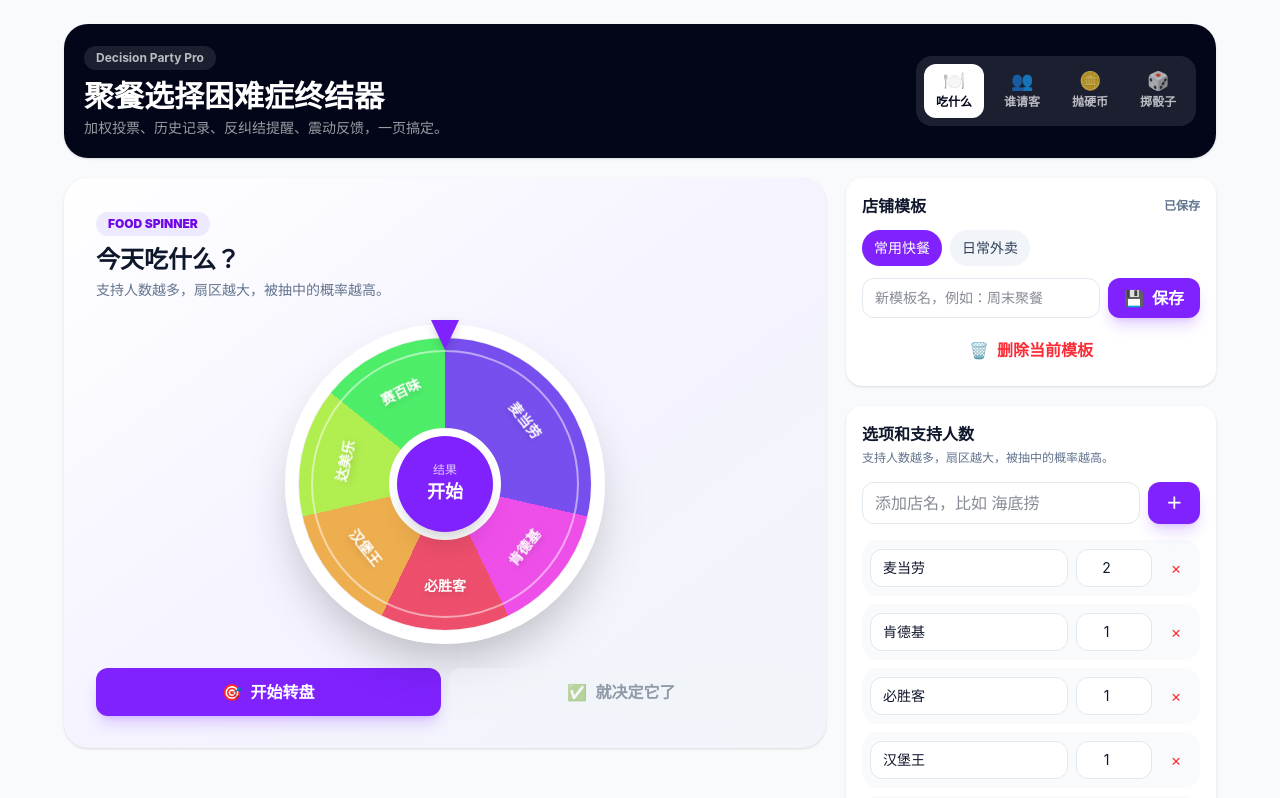
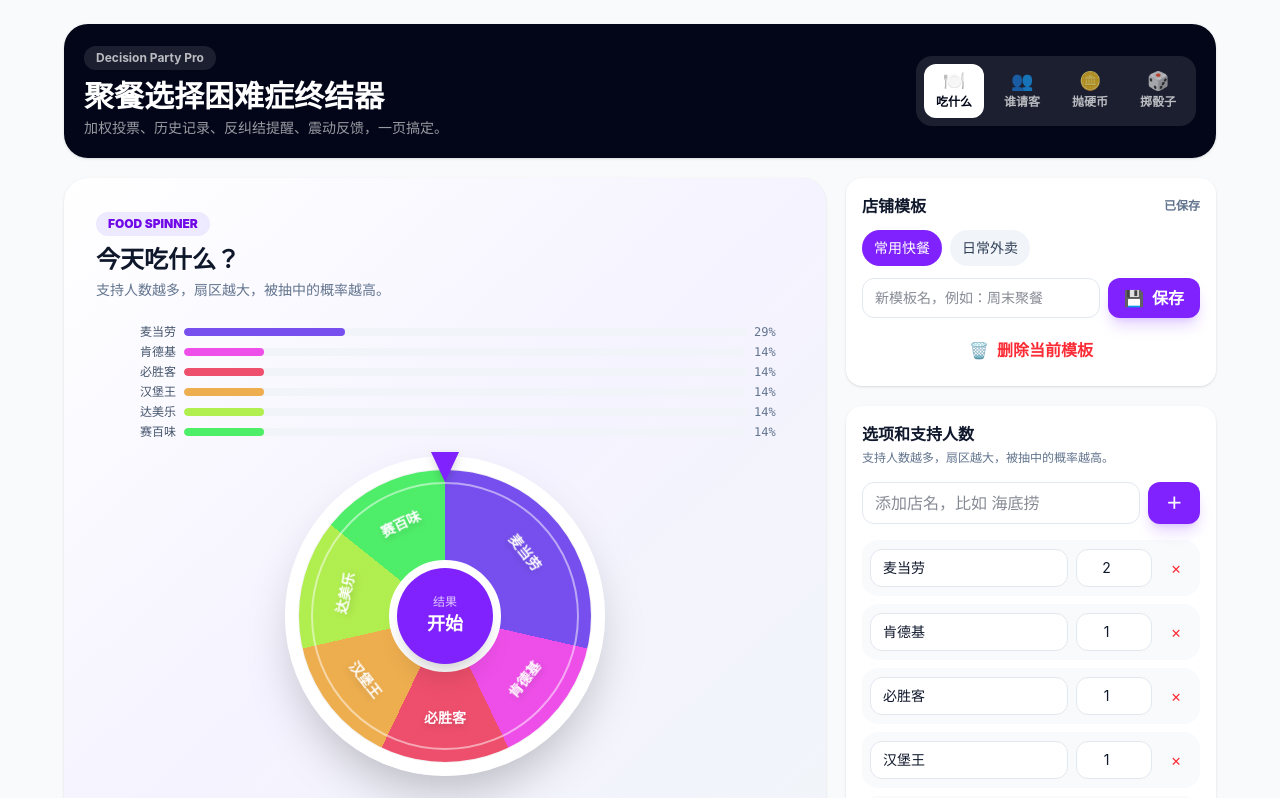
Before and after one commit to sadjdg123/decision-app, a React (Vite) app: page / in a window 1280 px wide. Shown: the top 798 px of the page. Built offline with nearby package versions, Linux system fonts and the light colour scheme.

Commit message:
enhance Wheel UX with snap, glow and probability UI

```diff
--- a/src/App.jsx
+++ b/src/App.jsx
@@ -206,6 +206,7 @@ function WheelPage({ mode, data, setData, addHistory }) {
   const [items, setItems] = useState(initialItems);
   const [selected, setSelected] = useState("");
   const [spinning, setSpinning] = useState(false);
+  const [justStopped, setJustStopped] = useState(false);
   const [rotation, setRotation] = useState(0);
   const [slotItems, setSlotItems] = useState(["?", "?", "?"]);
   const [tryCount, setTryCount] = useState(0);
@@ -248,7 +249,10 @@ function WheelPage({ mode, data, setData, addHistory }) {
     setSelected(result);
     setPendingResult({ type, result });
     setTryCount((count) => count + 1);
+    setJustStopped(true);
     triggerVibration([30, 40, 30]);
+    // Auto-clear the glow after 1.5s
+    setTimeout(() => setJustStopped(false), 1500);
   };
 
   const confirmResult = () => {
@@ -373,7 +377,7 @@ function WheelPage({ mode, data, setData, addHistory }) {
               <p className="mt-1 text-sm text-slate-500">支持人数越多，扇区越大，被抽中的概率越高。</p>
             </div>
             {isFood ? (
-              <Wheel items={cleanItems} spinning={spinning} selected={selected} rotation={rotation} onSpin={spin} />
+              <Wheel items={cleanItems} spinning={spinning} selected={selected} rotation={rotation} onSpin={spin} justStopped={justStopped} />
             ) : (
               <div className="mx-auto max-w-md rounded-3xl bg-slate-950 p-5 shadow-2xl">
                 <div className="mb-4 text-center text-sm font-bold text-white/70">老虎机模式</div>
--- a/src/components/Wheel.jsx
+++ b/src/components/Wheel.jsx
@@ -1,7 +1,7 @@
 import { useMemo } from "react";
 import { sanitizeItems, totalWeight, getWheelLabelPosition } from "../utils";
 
-export default function Wheel({ items, spinning, selected, rotation, onSpin }) {
+export default function Wheel({ items, spinning, selected, rotation, onSpin, justStopped }) {
   const cleanItems = useMemo(() => sanitizeItems(items), [items]);
   const safeItems = cleanItems.length ? cleanItems : [{ name: "请添加选项", weight: 1 }];
   const itemsKey = safeItems.map((item) => `${item.name}:${item.weight}`).join("|");
@@ -26,11 +26,46 @@ export default function Wheel({ items, spinning, selected, rotation, onSpin }) {
   const verticalText = safeItems.length >= 8;
 
   return (
+    <div className="space-y-4">
+      {/* Probability bar */}
+      {weightTotal > 0 && safeItems[0]?.name !== "请添加选项" && (
+        <div className="space-y-1">
+          {safeItems.map((item, index) => (
+            <div key={`${item.name}-${index}`} className="flex items-center gap-2 text-xs">
+              <span className="w-20 truncate text-right text-slate-600">{item.name}</span>
+              <div className="flex-1 overflow-hidden rounded-full bg-slate-100">
+                <div
+                  className="h-2 rounded-full transition-all duration-500"
+                  style={{
+                    width: `${Math.max(4, (item.weight / weightTotal) * 100)}%`,
+                    background: segments[index]?.color || `hsl(${(index * 47 + 255) % 360} 82% 62%)`,
+                  }}
+                />
+              </div>
+              <span className="w-10 text-left font-mono text-slate-500">{((item.weight / weightTotal) * 100).toFixed(0)}%</span>
+            </div>
+          ))}
+        </div>
+      )}
+
+      {/* Wheel */}
       <div className="relative mx-auto flex h-72 w-72 items-center justify-center sm:h-80 sm:w-80">
         <div className="absolute -top-1 z-30 h-0 w-0 border-l-[14px] border-r-[14px] border-t-[30px] border-l-transparent border-r-transparent border-t-violet-600 drop-shadow-lg" />
         <div
-        className="relative h-full w-full rounded-full border-[14px] border-white shadow-2xl transition-transform duration-[3600ms] ease-out"
-        style={{ background: `conic-gradient(${background})`, transform: `rotate(${rotation}deg)` }}
+          className={`
+            relative h-full w-full rounded-full border-[14px] border-white shadow-2xl
+            transition-transform
+            ${spinning ? "duration-[3600ms] ease-out" : "duration-500"}
+            ${justStopped ? "scale-[1.02]" : "scale-100"}
+          `}
+          style={{
+            background: `conic-gradient(${background})`,
+            transform: `rotate(${rotation}deg)`,
+            // Subtle overshoot curve when stopping
+            transitionTimingFunction: spinning
+              ? "cubic-bezier(0.2, 0.8, 0.3, 1)"
+              : "ease-out",
+          }}
         >
           <div className="absolute inset-0 rounded-full ring-1 ring-black/5" />
           <div className="absolute inset-3 rounded-full border-2 border-white/50" />
@@ -50,15 +85,25 @@ export default function Wheel({ items, spinning, selected, rotation, onSpin }) {
           })}
           <div className="absolute left-1/2 top-1/2 h-[112px] w-[112px] -translate-x-1/2 -translate-y-1/2 rounded-full border-[12px] border-white bg-white" />
         </div>
+
+        {/* Center button — glows when just stopped */}
         <button
           type="button"
           onClick={onSpin}
           disabled={!cleanItems.length || spinning}
-        className="absolute z-20 flex h-24 w-24 flex-col items-center justify-center rounded-full bg-violet-600 text-center text-white shadow-xl transition hover:bg-violet-700 disabled:cursor-not-allowed disabled:opacity-80"
+          className={`
+            absolute z-20 flex h-24 w-24 flex-col items-center justify-center rounded-full
+            bg-violet-600 text-center text-white shadow-xl
+            transition-all duration-300
+            hover:bg-violet-700
+            disabled:cursor-not-allowed disabled:opacity-80
+            ${justStopped ? "scale-110 shadow-violet-400 shadow-2xl ring-4 ring-violet-300 ring-opacity-60" : ""}
+          `}
         >
           <span className="text-xs text-white/75">结果</span>
           <span className="max-w-[72px] truncate text-lg font-black">{spinning ? "..." : selected || "开始"}</span>
         </button>
       </div>
+    </div>
   );
 }
```
Lines whose indentation alone changed are shown as unchanged.
